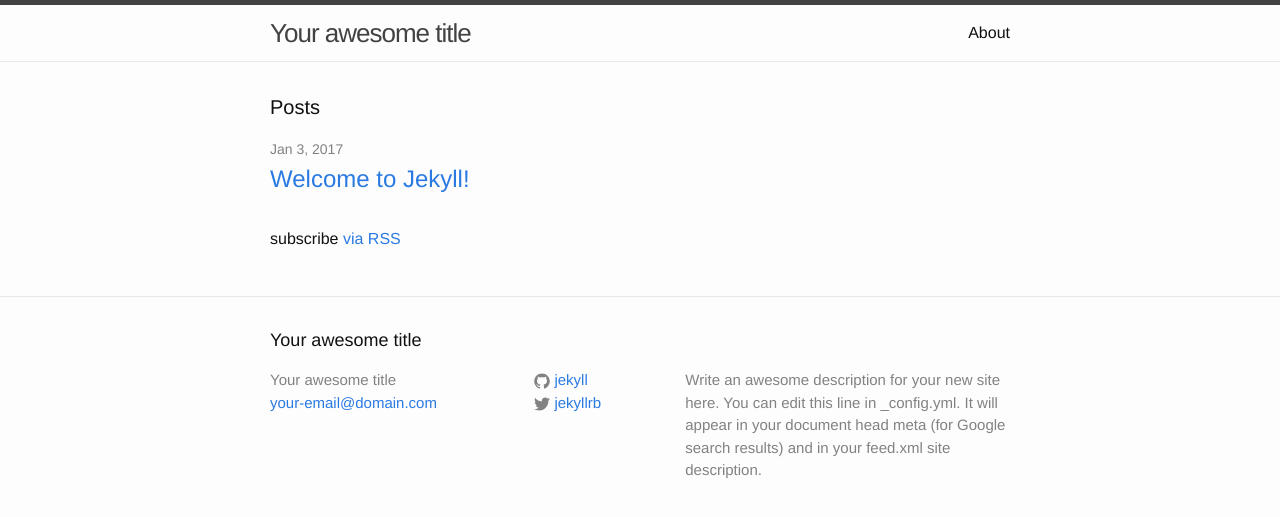
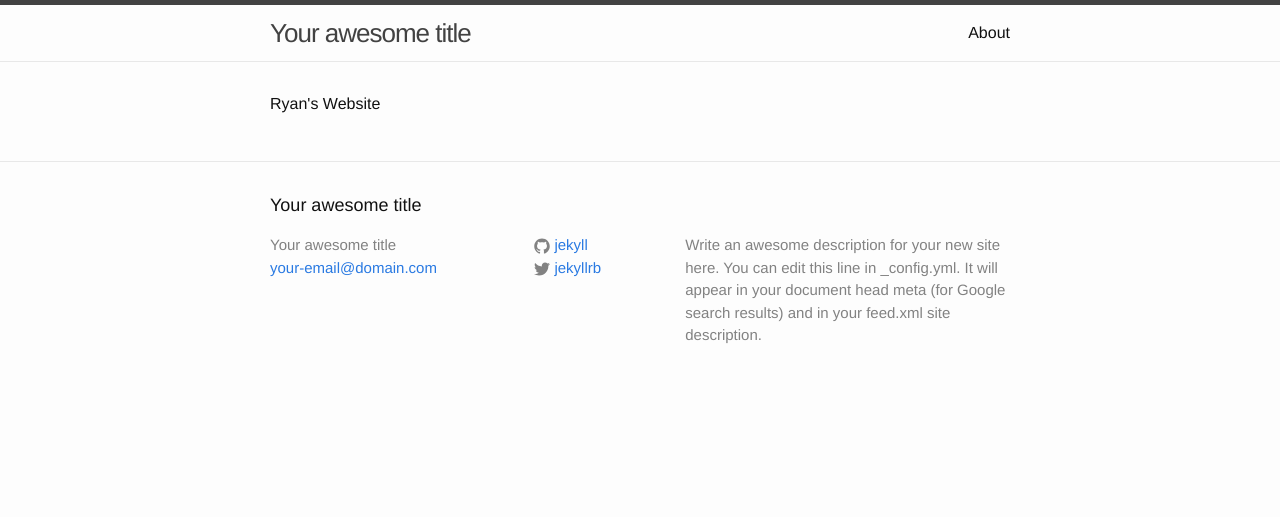
Before and after one commit to rdemello/rdemello.github.io, a Jekyll site: the page built from index.html, in a window 1280 px wide. Shown: the top 517 px of the page. Built offline with Jekyll 4.4.1, drawn with Linux system fonts in a browser that asks for light colours.

Commit message:
Update index.html

```diff
--- a/index.html
+++ b/index.html
@@ -2,22 +2,4 @@
 layout: default
 ---
 
-<div class="home">
-
-  <h1 class="page-heading">Posts</h1>
-
-  <ul class="post-list">
-    {% for post in site.posts %}
-      <li>
-        <span class="post-meta">{{ post.date | date: "%b %-d, %Y" }}</span>
-
-        <h2>
-          <a class="post-link" href="{{ post.url | prepend: site.baseurl }}">{{ post.title }}</a>
-        </h2>
-      </li>
-    {% endfor %}
-  </ul>
-
-  <p class="rss-subscribe">subscribe <a href="{{ "/feed.xml" | prepend: site.baseurl }}">via RSS</a></p>
-
-</div>
+<p>Ryan's Website</p>
```
